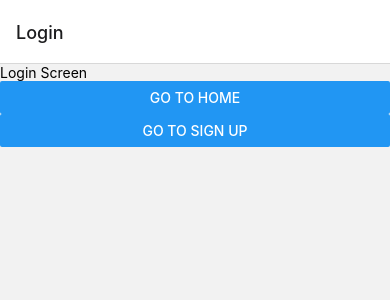
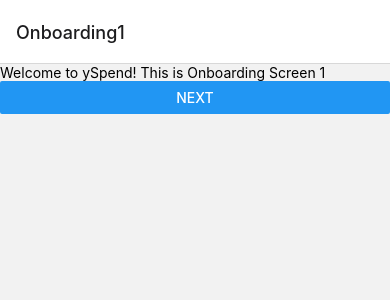
Before and after one commit to SilverBulletN/ySpend, a React Native app in the folder frontend/: screen /Onboarding1 in a window 390 px wide. Shown: the top 300 px of the page. Built offline with nearby package versions, Linux system fonts and the light colour scheme.

Commit message:
feat (frontend): Add onboarding screen

```diff
--- a/frontend/src/navigation/AppNavigator.js
+++ b/frontend/src/navigation/AppNavigator.js
@@ -4,15 +4,25 @@
 import LoginScreen from "../screens/Auth/LoginScreen";
 import SignUpScreen from "../screens/Auth/SignupScreen";
 import HomeScreen from "../screens/Dashboard/HomeScreen";
+import {
+  OnboardingScreen1,
+  OnboardingScreen2,
+  OnboardingScreen3,
+  OnboardingScreen4,
+} from "../screens/Onboarding";
 
 const Stack = createStackNavigator();
 
 const AppNavigator = () => {
   return (
     <NavigationContainer>
-      <Stack.Navigator initialRouteName="Login">
+      <Stack.Navigator initialRouteName="Onboarding1">
+        <Stack.Screen name="Onboarding1" component={OnboardingScreen1} />
+        <Stack.Screen name="Onboarding2" component={OnboardingScreen2} />
+        <Stack.Screen name="Onboarding3" component={OnboardingScreen3} />
+        <Stack.Screen name="Onboarding4" component={OnboardingScreen4} />
+        <Stack.Screen name="SignUp" component={SignUpScreen} />
         <Stack.Screen name="Login" component={LoginScreen} />
-        <Stack.Screen name="Signup" component={SignUpScreen} />
         <Stack.Screen name="Home" component={HomeScreen} />
       </Stack.Navigator>
     </NavigationContainer>
--- a/frontend/src/screens/Auth/LoginScreen.js
+++ b/frontend/src/screens/Auth/LoginScreen.js
@@ -6,7 +6,7 @@
     <View>
       <Text>Login Screen</Text>
       <Button title="Go to Home" onPress={() => navigation.navigate("Home")} />
-      <Button title="Go to Sign up" onPress={() => navigation.navigate("Signup")}/>
+      <Button title="Go to Sign up" onPress={() => navigation.navigate("SignUp")}/>
     </View>
   );
 };
--- /dev/null
+++ b/frontend/src/screens/Onboarding/OnboardingScreen1.js
@@ -0,0 +1,14 @@
+// src/screens/Onboarding/OnboardingScreen1.js
+import React from "react";
+import { View, Text, Button } from "react-native";
+
+const OnboardingScreen1 = ({ navigation }) => {
+  return (
+    <View>
+      <Text>Welcome to ySpend! This is Onboarding Screen 1</Text>
+      <Button title="Next" onPress={() => navigation.navigate("Onboarding2")} />
+    </View>
+  );
+};
+
+export default OnboardingScreen1;
--- /dev/null
+++ b/frontend/src/screens/Onboarding/OnboardingScreen2.js
@@ -0,0 +1,14 @@
+// src/screens/Onboarding/OnboardingScreen2.js
+import React from "react";
+import { View, Text, Button } from "react-native";
+
+const OnboardingScreen2 = ({ navigation }) => {
+  return (
+    <View>
+      <Text>This is Onboarding Screen 2</Text>
+      <Button title="Next" onPress={() => navigation.navigate("Onboarding3")} />
+    </View>
+  );
+};
+
+export default OnboardingScreen2;
--- /dev/null
+++ b/frontend/src/screens/Onboarding/OnboardingScreen3.js
@@ -0,0 +1,14 @@
+// src/screens/Onboarding/OnboardingScreen3.js
+import React from "react";
+import { View, Text, Button } from "react-native";
+
+const OnboardingScreen3 = ({ navigation }) => {
+  return (
+    <View>
+      <Text>This is Onboarding Screen 3</Text>
+      <Button title="Next" onPress={() => navigation.navigate("Onboarding4")} />
+    </View>
+  );
+};
+
+export default OnboardingScreen3;
--- /dev/null
+++ b/frontend/src/screens/Onboarding/OnboardingScreen4.js
@@ -0,0 +1,14 @@
+// src/screens/Onboarding/OnboardingScreen4.js
+import React from "react";
+import { View, Text, Button } from "react-native";
+
+const OnboardingScreen4 = ({ navigation }) => {
+  return (
+    <View>
+      <Text>This is Onboarding Screen 4</Text>
+      <Button title="Sign Up" onPress={() => navigation.navigate("SignUp")} />
+    </View>
+  );
+};
+
+export default OnboardingScreen4;
--- /dev/null
+++ b/frontend/src/screens/Onboarding/index.js
@@ -0,0 +1,5 @@
+// src/screens/Onboarding/index.js
+export { default as OnboardingScreen1 } from './OnboardingScreen1';
+export { default as OnboardingScreen2 } from './OnboardingScreen2';
+export { default as OnboardingScreen3 } from './OnboardingScreen3';
+export { default as OnboardingScreen4 } from './OnboardingScreen4';
```
